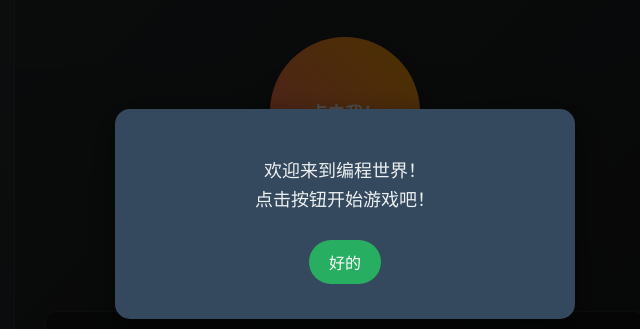
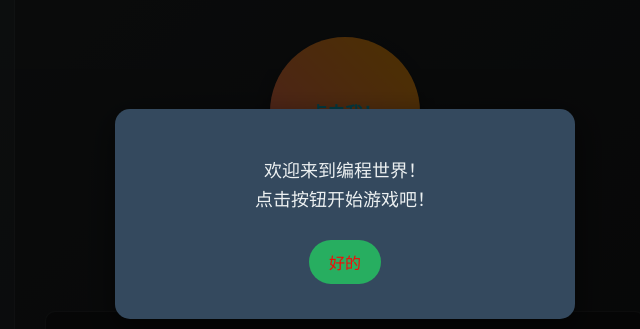
Before and after one commit to perrylpl/english_study, a plain HTML site: page hello-world.html in a window 1280 px wide. Shown: the part 186-515 px from the top of the page, 295-935 px from the left. Drawn offline with Linux system fonts and the light colour scheme.

Commit message:
[feat] add

```diff
--- a/hello-world.html
+++ b/hello-world.html
@@ -3,7 +3,7 @@
 <head>
     <meta charset="UTF-8">
     <meta name="viewport" content="width=device-width, initial-scale=1.0">
-    <title>我的第一个编程游戏</title>
+    <title>我ghhgh游戏</title>
     <style>
         body {
             font-family: 'Arial', sans-serif;
@@ -42,7 +42,7 @@
             border-radius: 50%;
             border: none;
             background: linear-gradient(45deg, #ff6b6b, #ffa500);
-            color: white;
+            color: rgb(11, 189, 213);
             font-size: 18px;
             font-weight: bold;
             cursor: pointer;
@@ -64,9 +64,10 @@
             margin: 20px 0;
         }
 
+
         .control-button {
             background: #27ae60;
-            color: white;
+            color: rgb(248, 7, 7);
             border: none;
             padding: 10px 20px;
             margin: 5px;
@@ -203,7 +204,7 @@
 
             // 添加一些动画效果
             const button = document.getElementById('clickButton');
-            button.style.transform = 'scale(1.2)';
+            button.style.transform = 'scale(10)';
             setTimeout(() => {
                 button.style.transform = 'scale(1)';
             }, 100);
```
